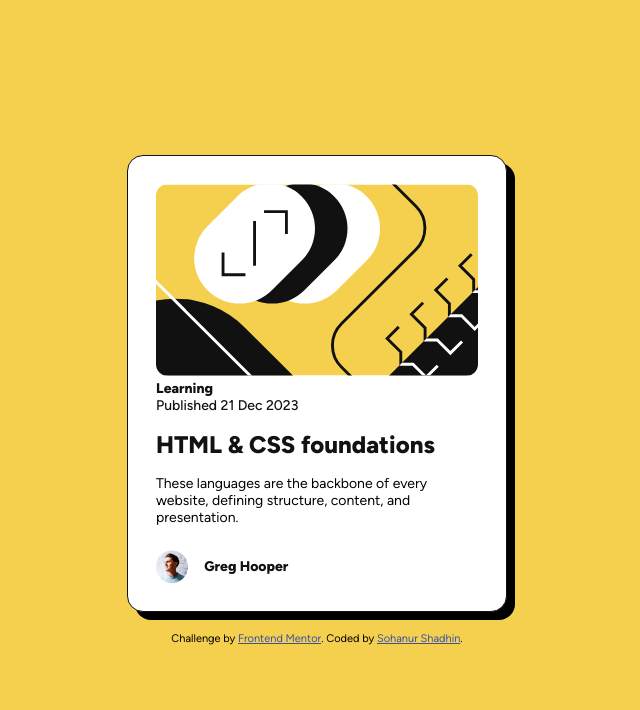
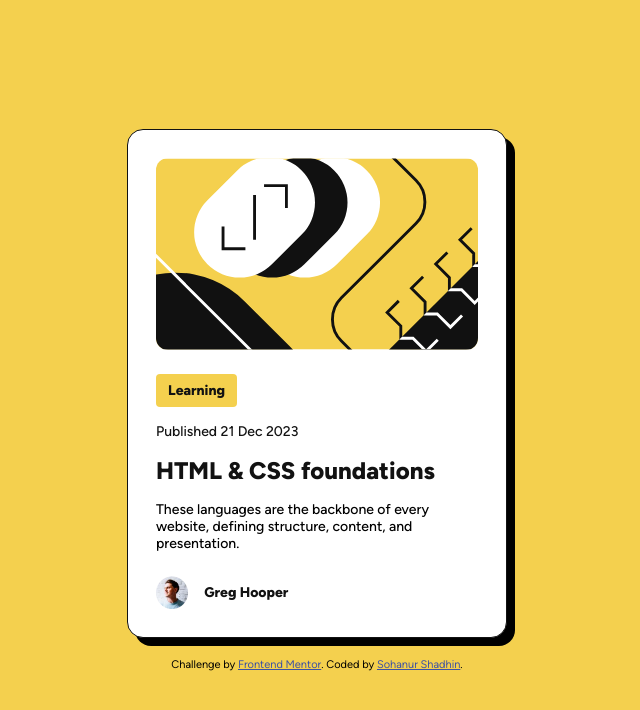
Before and after one commit to ShadhinForever/fm-blog-preview-card-main, a plain HTML site: page index.html in a window 1280 px wide. Shown: the whole page, without its empty margins (323-963 px from the left). Drawn offline with Linux system fonts and the light colour scheme.

Commit message:
Update style.css

```diff
--- a/style.css
+++ b/style.css
@@ -59,7 +59,7 @@ img {
 .container .i-a-img {
   border-radius: 0.75rem;
 }
-.lrng {
+.learning {
   width: fit-content;
   background: var(--Yellow);
   padding: 0.5rem 0.75rem;
@@ -67,7 +67,7 @@ img {
   border-radius: 0.25rem;
 }
 .pub-date,
-.dscrtn {
+.description {
   font-weight: var(--fw-500);
 }
 .container h1 {
```
